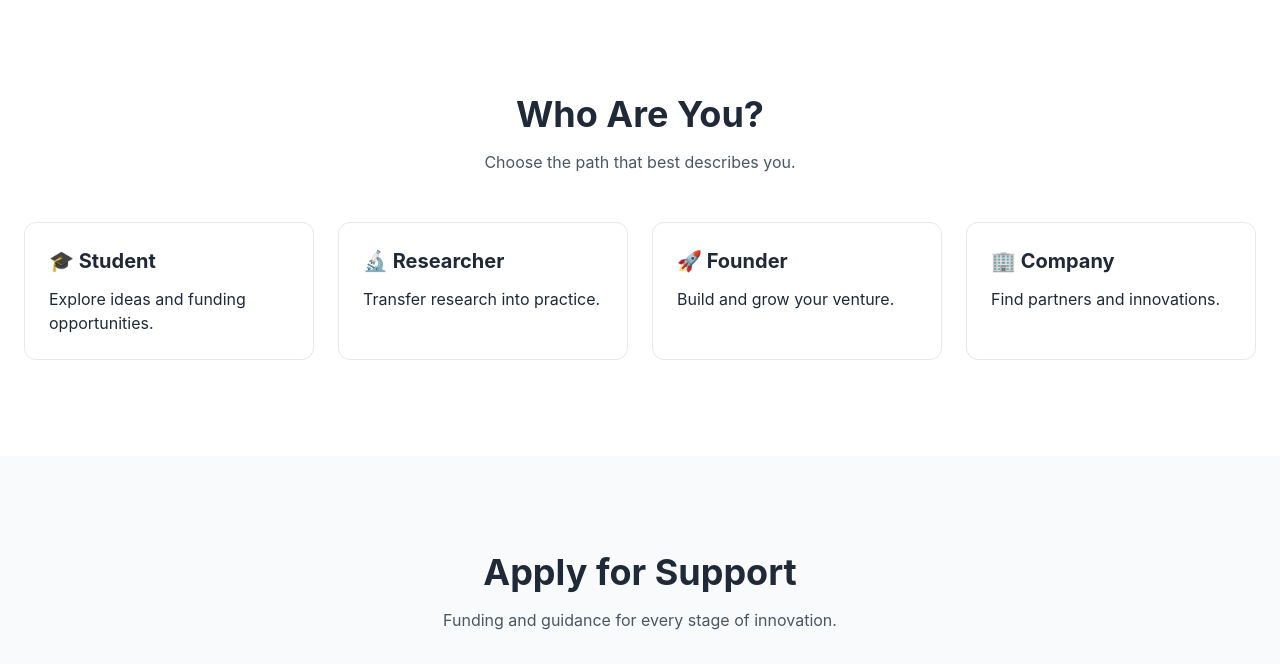
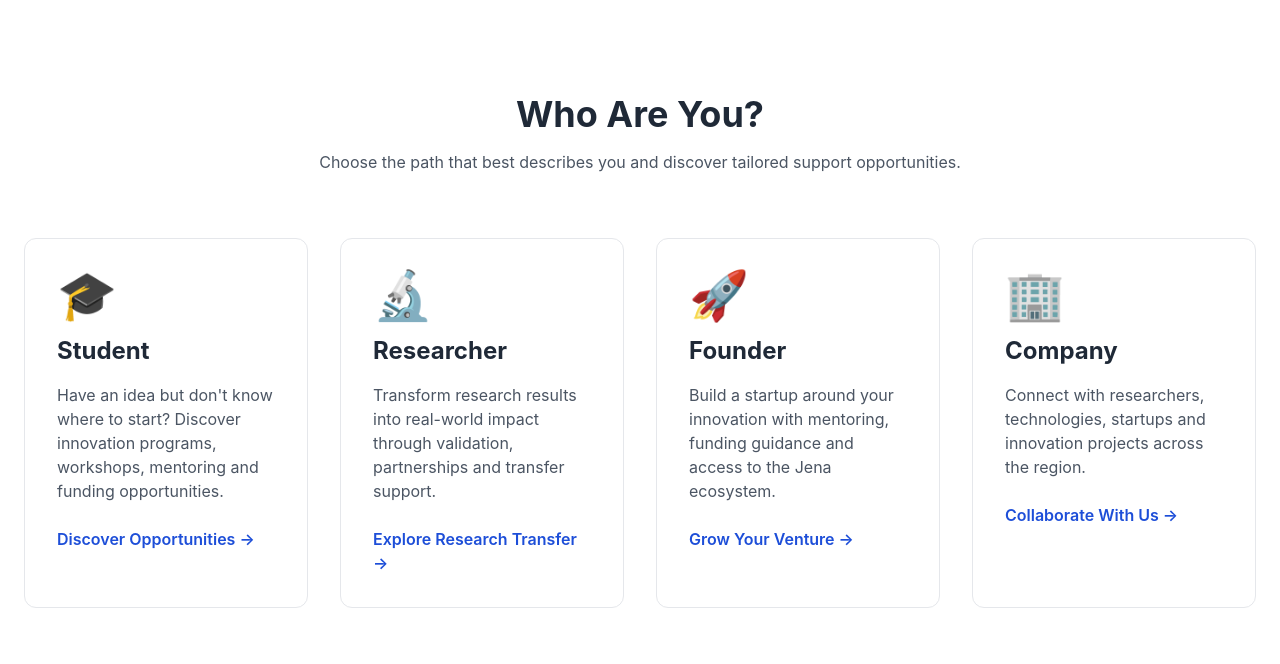
Before and after one commit to Samira-babalou/jenainnovation-homepage-demo, a plain HTML site: page index.html in a window 1280 px wide. Shown: the part 616-1280 px from the top of the page. Drawn offline with nearby package versions, Linux system fonts and the light colour scheme.

Commit message:
Update index.html
changed "who Are You" section to be hyperlinked

```diff
--- a/index.html
+++ b/index.html
@@ -80,19 +80,108 @@ body { font-family: Inter, Arial, sans-serif; }
 </div>
 </section>
 
-<section class="py-24">
+<!-- Start of the Section " Who Are You" -->
+<section class="py-24 bg-white">
 <div class="max-w-7xl mx-auto px-6">
-<h2 class="text-4xl font-bold text-center mb-4">Who Are You?</h2>
-<p class="text-center text-gray-600 mb-12">Choose the path that best describes you.</p>
 
-<div class="grid md:grid-cols-4 gap-6">
-<div class="border rounded-xl p-6"><h3 class="text-xl font-bold mb-3">🎓 Student</h3><p>Explore ideas and funding opportunities.</p></div>
-<div class="border rounded-xl p-6"><h3 class="text-xl font-bold mb-3">🔬 Researcher</h3><p>Transfer research into practice.</p></div>
-<div class="border rounded-xl p-6"><h3 class="text-xl font-bold mb-3">🚀 Founder</h3><p>Build and grow your venture.</p></div>
-<div class="border rounded-xl p-6"><h3 class="text-xl font-bold mb-3">🏢 Company</h3><p>Find partners and innovations.</p></div>
+<h2 class="text-4xl font-bold text-center mb-4">
+Who Are You?
+</h2>
+
+<p class="text-center text-gray-600 mb-16">
+Choose the path that best describes you and discover tailored support opportunities.
+</p>
+
+<div class="grid md:grid-cols-2 lg:grid-cols-4 gap-8">
+
+<a href="student.html"
+target="_blank"
+class="group border rounded-xl p-8 hover:shadow-xl hover:-translate-y-1 transition block">
+
+<div class="text-5xl mb-4">🎓</div>
+
+<h3 class="text-2xl font-bold mb-4">
+Student
+</h3>
+
+<p class="text-gray-600 mb-6">
+Have an idea but don't know where to start? Discover innovation programs, workshops, mentoring and funding opportunities.
+</p>
+
+<span class="font-semibold text-blue-700">
+Discover Opportunities →
+</span>
+
+</a>
+
+
+<a href="researcher.html"
+target="_blank"
+class="group border rounded-xl p-8 hover:shadow-xl hover:-translate-y-1 transition block">
+
+<div class="text-5xl mb-4">🔬</div>
+
+<h3 class="text-2xl font-bold mb-4">
+Researcher
+</h3>
+
+<p class="text-gray-600 mb-6">
+Transform research results into real-world impact through validation, partnerships and transfer support.
+</p>
+
+<span class="font-semibold text-blue-700">
+Explore Research Transfer →
+</span>
+
+</a>
+
+
+<a href="founder.html"
+target="_blank"
+class="group border rounded-xl p-8 hover:shadow-xl hover:-translate-y-1 transition block">
+
+<div class="text-5xl mb-4">🚀</div>
+
+<h3 class="text-2xl font-bold mb-4">
+Founder
+</h3>
+
+<p class="text-gray-600 mb-6">
+Build a startup around your innovation with mentoring, funding guidance and access to the Jena ecosystem.
+</p>
+
+<span class="font-semibold text-blue-700">
+Grow Your Venture →
+</span>
+
+</a>
+
+
+<a href="company.html"
+target="_blank"
+class="group border rounded-xl p-8 hover:shadow-xl hover:-translate-y-1 transition block">
+
+<div class="text-5xl mb-4">🏢</div>
+
+<h3 class="text-2xl font-bold mb-4">
+Company
+</h3>
+
+<p class="text-gray-600 mb-6">
+Connect with researchers, technologies, startups and innovation projects across the region.
+</p>
+
+<span class="font-semibold text-blue-700">
+Collaborate With Us →
+</span>
+
+</a>
+
 </div>
+
 </div>
 </section>
+<!-- End of the Section " Who Are You" -->
 
 <section id="support" class="py-24 bg-gray-50">
 <div class="max-w-7xl mx-auto px-6">
@@ -163,6 +252,67 @@ body { font-family: Inter, Arial, sans-serif; }
 </div>
 </section>
 
+
+<!-- Start of the Section "Newsletter" -->
+<section id="newsletter" class="bg-blue-900 text-white py-24">
+<div class="max-w-4xl mx-auto px-6 text-center">
+
+<h2 class="text-4xl font-bold mb-4">
+Stay Connected
+</h2>
+
+<p class="text-xl text-blue-100 mb-12">
+Receive updates on funding opportunities, innovation programs, startup support, events, workshops and partnership opportunities.
+</p>
+
+<div class="bg-white rounded-2xl p-8 max-w-2xl mx-auto">
+
+<form>
+
+<div class="mb-6">
+
+<input
+type="email"
+placeholder="Enter your email address"
+class="w-full px-4 py-4 border rounded-lg text-gray-800 focus:outline-none focus:ring-2 focus:ring-blue-500"
+required
+>
+
+</div>
+
+<div class="flex items-start gap-3 text-left mb-6">
+
+<input
+type="checkbox"
+id="newsletter-consent"
+class="mt-1"
+required
+>
+
+<label
+for="newsletter-consent"
+class="text-gray-700 text-sm"
+>
+I agree to receive the JENAINNOVATION newsletter and updates about funding opportunities, events and innovation activities.
+</label>
+
+</div>
+
+<button
+type="submit"
+class="bg-blue-800 hover:bg-blue-700 text-white px-8 py-4 rounded-lg font-semibold transition"
+>
+Subscribe
+</button>
+
+</form>
+
+</div>
+
+</div>
+</section>
+<!-- Start of the Section " Newsletter" -->
+
 <footer class="bg-blue-900 text-white py-12 text-center">
 <h3 class="text-2xl font-bold mb-3">JENAINNOVATION</h3>
 <p>Connecting research, innovation, entrepreneurship and industry in the Jena region.</p>
```
